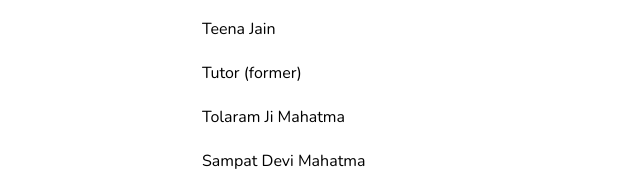
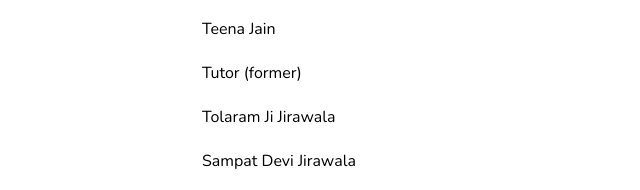
Before and after one commit to HARSHJAIN47/harsh-biodata, a plain HTML site: page index.html in a window 1280 px wide. Shown: the part 1627-1817 px from the top of the page, 442-1082 px from the left. Drawn offline with nearby package versions, Linux system fonts and the light colour scheme.

Commit message:
minor fixes

```diff
--- a/index.html
+++ b/index.html
@@ -228,11 +228,11 @@
         </div>
         <div class="grid grid-cols-2 gap-2">
           <div class="">Grand Father (Mother's Side) :</div>
-          <div class="">Tolaram Ji Mahatma</div>
+          <div class="">Tolaram Ji Jirawala</div>
         </div>
         <div class="grid grid-cols-2 gap-2">
           <div class="">Grand Mother (Mother's Side) :</div>
-          <div class="">Sampat Devi Mahatma</div>
+          <div class="">Sampat Devi Jirawala</div>
         </div>
         <h1
           class="text-3xl text-indigo-600 dark:text-white font-bold text-center"
```
